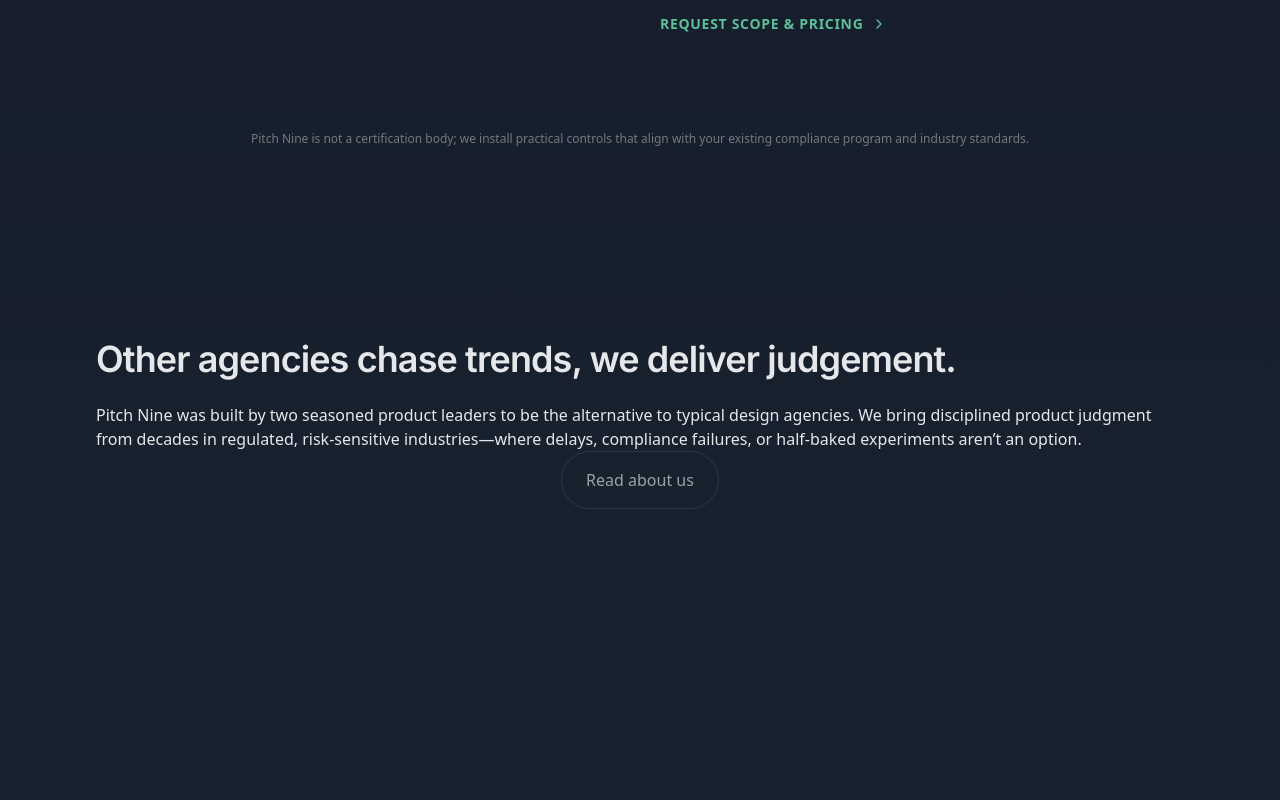
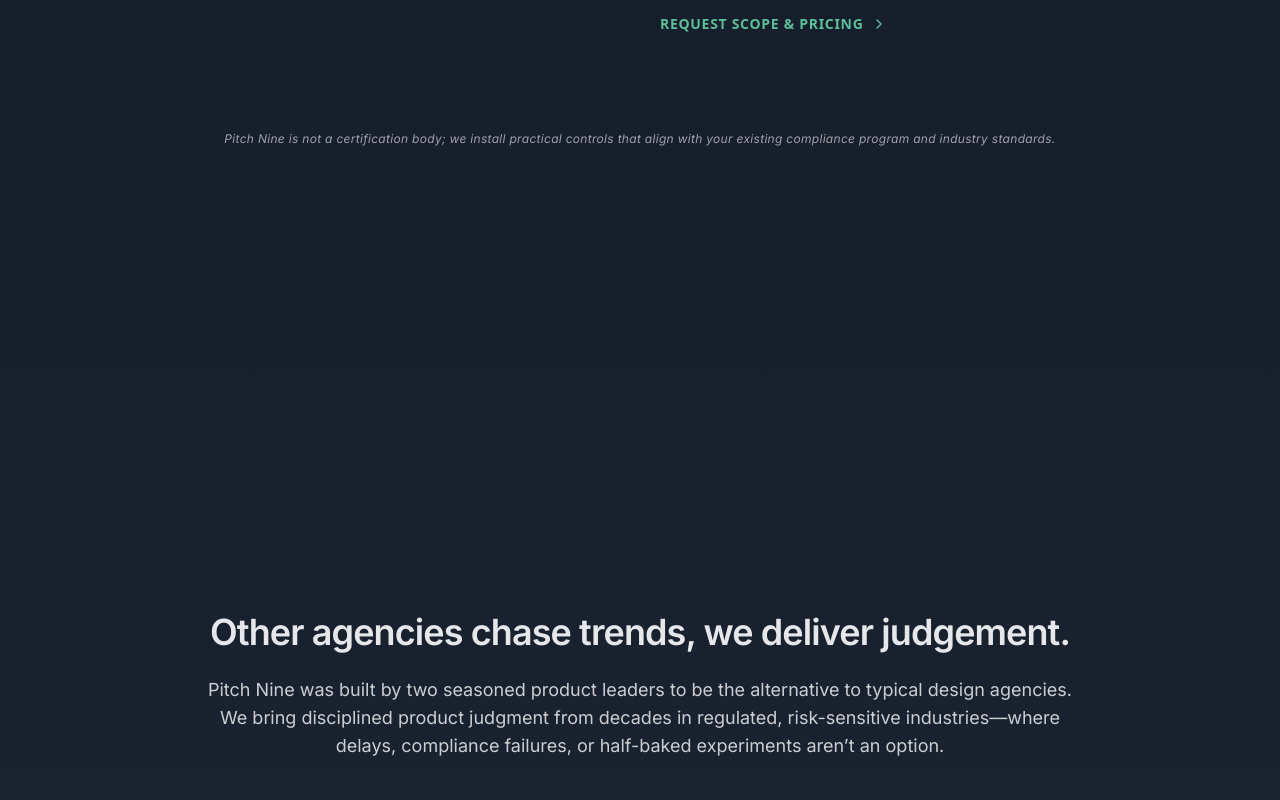
Before and after one commit to pitchnine/pitchnine, a SvelteKit app: page / in a window 1280 px wide. Shown: the part 5360-6160 px from the top of the page. Built offline with nearby package versions, Linux system fonts and the light colour scheme; a web font is replaced by a local one.

Commit message:
css clean up on about page

```diff
--- a/src/lib/components/ServicesGrid.svelte
+++ b/src/lib/components/ServicesGrid.svelte
@@ -127,7 +127,7 @@
 			{/each}
 		</ul>
 
-		<p class="mt-8 text-center text-xs font-medium text-white/40">
+		<p class="mt-8 eyebrow text-center italic">
 			Pitch Nine is not a certification body; we install practical controls that align with your
 			existing compliance program and industry standards.
 		</p>
--- a/src/routes/+page.svelte
+++ b/src/routes/+page.svelte
@@ -136,9 +136,9 @@
 -->
 
 <!--5. Differentiator linking to about -->
-<section class="relative h-screen">
-	<h2 class="h2 mb-6">Other agencies chase trends, we deliver judgement.</h2>
-	<p>
+<section class="relative h-screen flex justify-center items-center flex-col">
+	<h2 class="h2 text-center mb-6">Other agencies chase trends, we deliver judgement.</h2>
+	<p class="body text-center max-w-4xl mb-12">
 		Pitch Nine was built by two seasoned product leaders to be the alternative to typical design
 		agencies. We bring disciplined product judgment from decades in regulated, risk-sensitive
 		industries—where delays, compliance failures, or half-baked experiments aren’t an option.
--- a/src/routes/about/+page.svelte
+++ b/src/routes/about/+page.svelte
@@ -52,15 +52,15 @@
 
 <section class="min-h-dvh">
   <!-- Hero / Philosophy -->
-  <header class="mx-auto max-w-7xl px-6 sm:px-8 pt-20 pb-16">
+  <header class="mx-auto w-full md:max-w-4xl px-6 sm:px-8 pt-20 pb-16">
     <h2 class="h2 mb-6">
       Pitch Nine is a product leadership agency specifically built for bringing disciplined innovation to critical market product teams, where the margin of error is zero.
     </h2>
   </header>
 
   <!-- Proof / Stats -->
-  <div aria-label="proof" class="mx-auto max-w-7xl px-6 sm:px-8 pb-14">
-    <div class="grid sm:grid-cols-2 lg:grid-cols-4 gap-4">
+  <div aria-label="proof" class="mx-auto md:max-w-4xl px-6 sm:px-8 pb-14">
+    <div class="grid sm:grid-cols-2 gap-4">
       {#each stats as s}
         <div class="border border-white/5 rounded-xl p-4 text-left">
           <div class="flex items-start gap-3">
```
